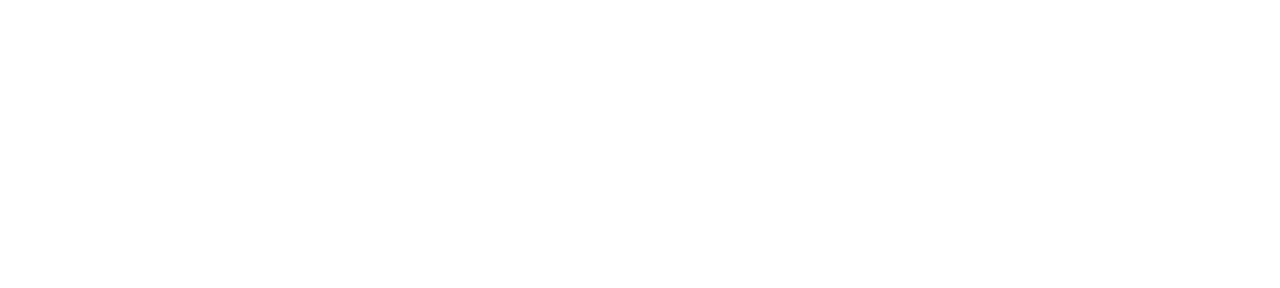
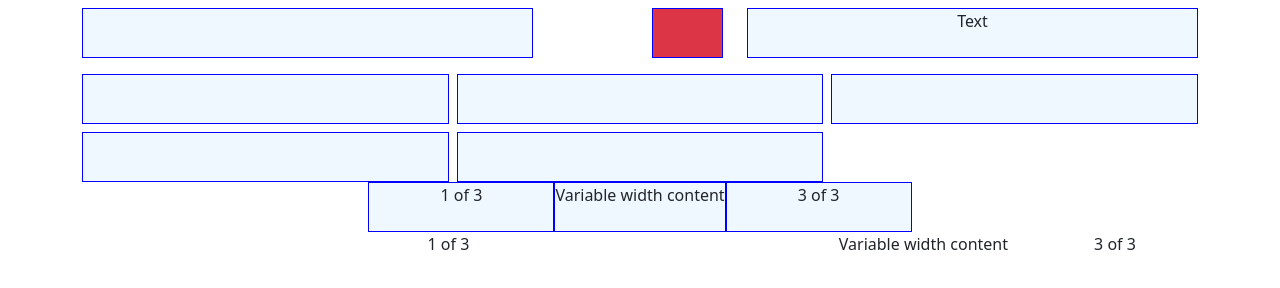
Before and after one commit to ducson0112/Bootstrap_5_Crash_Course, a plain HTML site: page index_test.html in a window 1280 px wide. Drawn offline with nearby package versions, Linux system fonts and the light colour scheme.

Commit message:
Update file index_test.html

```diff
--- a/index_test.html
+++ b/index_test.html
@@ -1,11 +1,87 @@
 <html lang="en">
+
 <head>
     <meta charset="UTF-8">
     <meta name="viewport" content="width=device-width, initial-scale=1.0">
     <title>Document</title>
+    <style>
+        .box {
+            min-height: 50px;
+            background-color: aliceblue;
+            border: 1px solid blue;
+        }
+    </style>
+    <link href="https://cdn.jsdelivr.net/npm/bootstrap@5.3.5/dist/css/bootstrap.min.css" rel="stylesheet"
+        integrity="sha384-SgOJa3DmI69IUzQ2PVdRZhwQ+dy64/BUtbMJw1MZ8t5HZApcHrRKUc4W0kG879m7" crossorigin="anonymous">
 
 </head>
+
 <body>
+    <script src="https://cdn.jsdelivr.net/npm/bootstrap@5.3.5/dist/js/bootstrap.bundle.min.js"
+        integrity="sha384-k6d4wzSIapyDyv1kpU366/PK5hCdSbCRGRCMv+eplOQJWyd1fbcAu9OCUj5zNLiq"
+        crossorigin="anonymous"></script>
+    <!-- Create some box -->
+    <div class="container mt-2">
+        <div class="row">
+            <div class="col-sm-1 col-lg-5">
+                <div class="box"></div>
+            </div>
+            <div class="col-sm-2 offset-1 col-lg-1">
+                <div class="box bg-danger"></div>
+            </div>
+            <div class="col">
+                <div class="box text-center">
+                    <div class="justify-content-md-center">Text</div>
+                </div>
+            </div>
+        </div>
 
+        <div class="row row-cols-3 mt-2 g-2">
+            <div class="col">
+                <div class="box"></div>
+            </div>
+            <div class="col">
+                <div class="box"></div>
+            </div>
+            <div class="col">
+                <div class="box"></div>
+            </div>
+            <div class="col">
+                <div class="box"></div>
+            </div>
+            <div class="col">
+                <div class="box"></div>
+            </div>
+        </div>
+
+    </div>
+
+    <div class="container text-center">
+        <div class="row justify-content-md-center group gx-0">
+            <div class="col col-lg-2">
+                <div class="box">
+                    1 of 3
+                </div>
+            </div>
+            <div class="col col-md-auto">
+                <div class="box"> Variable width content</div>
+            </div>
+            <div class="col col-lg-2">
+                <div class="box">3 of 3</div>
+            </div>
+        </div>
+        <div class="row">
+            <div class="col">
+                1 of 3
+            </div>
+            <div class="col-md-auto">
+                Variable width content
+            </div>
+            <div class="col col-lg-2">
+                3 of 3
+            </div>
+        </div>
+    </div>
 </body>
+
 </html>
```
